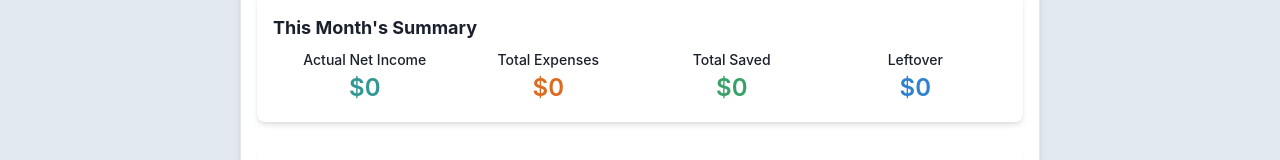
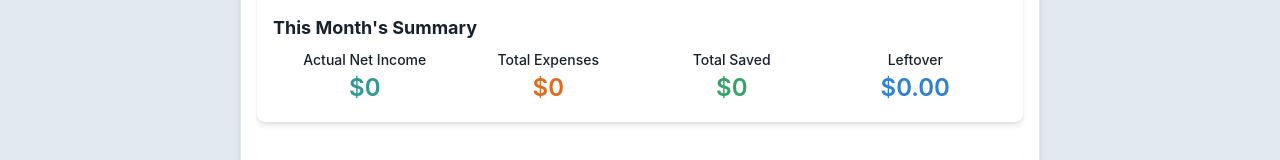
Before and after one commit to ArchILLtect/budget-app, a React (Vite) app: page /tracker in a window 1280 px wide. Shown: the part 211-371 px from the top of the page. Built offline with nearby package versions, Linux system fonts and the light colour scheme.

Commit message:
Chore: update better styiling for stats

```diff
--- a/src/components/MonthlyActualSummary.jsx
+++ b/src/components/MonthlyActualSummary.jsx
@@ -39,12 +39,12 @@ export default function MonthlyActualSummary() {
 
         <Stat textAlign={'center'}>
           <StatLabel>Total Saved</StatLabel>
-          <StatNumber color="green.500">${savings.toLocaleString()}</StatNumber>
+          <StatNumber color="green.500">${savings > 0 ? savings.toFixed(2) : savings}</StatNumber>
         </Stat>
 
         <Stat textAlign={'center'}>
           <StatLabel>Leftover</StatLabel>
-          <StatNumber color={leftover >= 0 ? 'blue.500' : 'red.500'}>${leftover.toLocaleString()}</StatNumber>
+          <StatNumber color={leftover >= 0 ? 'blue.500' : 'red.500'}>${leftover.toFixed(2)}</StatNumber>
         </Stat>
       </StatGroup>
 
```
